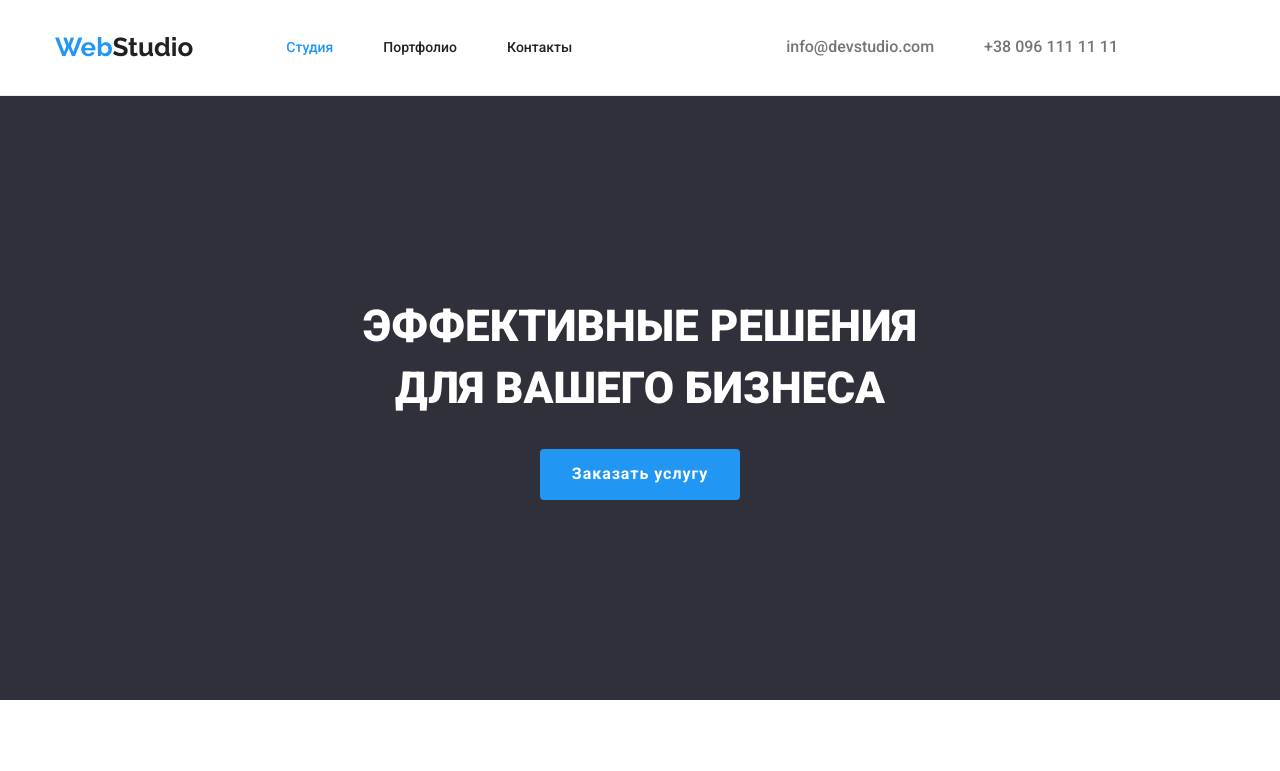
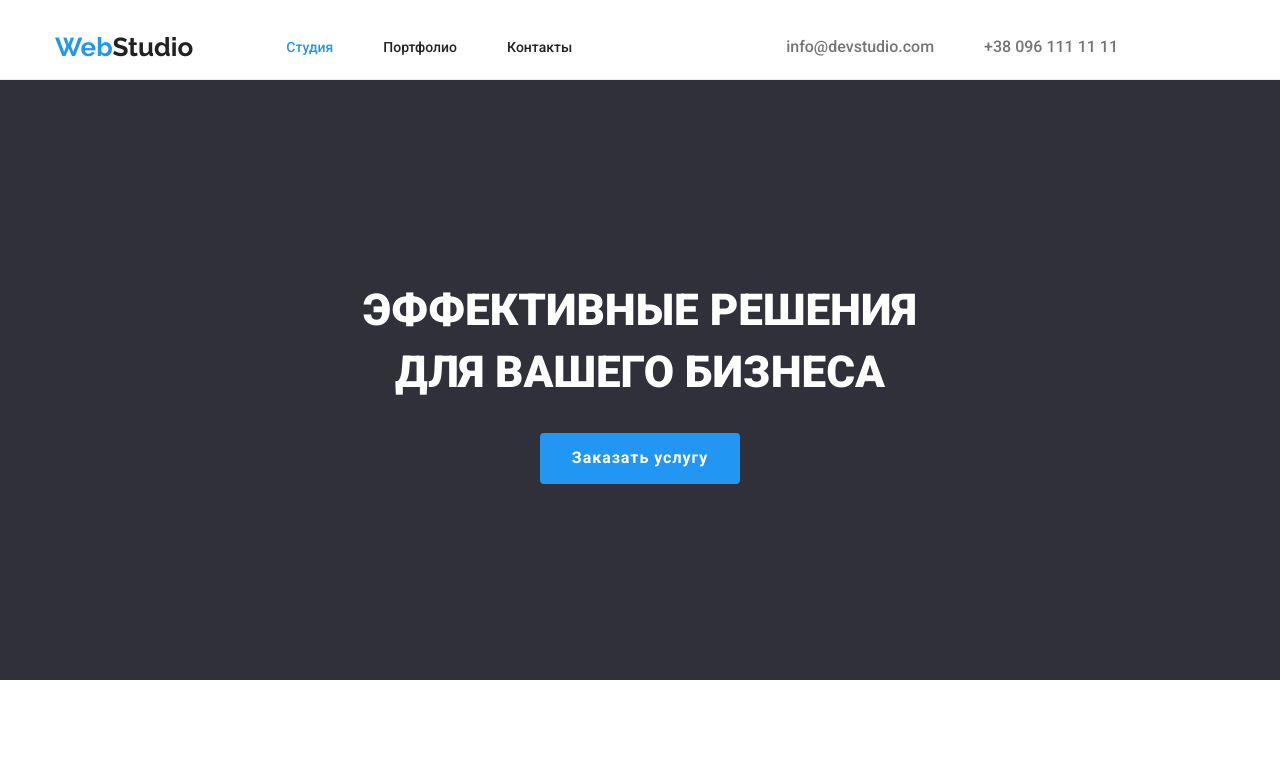
Before and after one commit to 4ezeronnik/-goit-markup-hw-03, a plain HTML site: page index.html in a window 1280 px wide. Shown: the top 771 px of the page. Drawn offline with nearby package versions, Linux system fonts and the light colour scheme.

Commit message:
update styles.css

```diff
--- a/css/styles.css
+++ b/css/styles.css
@@ -161,7 +161,7 @@ ul {
 
 .border-header {
   border-bottom: 1px solid #ececec;
-  min-height: 80px;
+  height: 80px;
 }
 
 .hero-title {
@@ -177,7 +177,7 @@ ul {
 
 .hero.section {
   background-color: #2f303a;
-  min-height: 600px;
+  height: 600px;
   padding-top: 200px;
   padding-bottom: 200px;
 }
```
